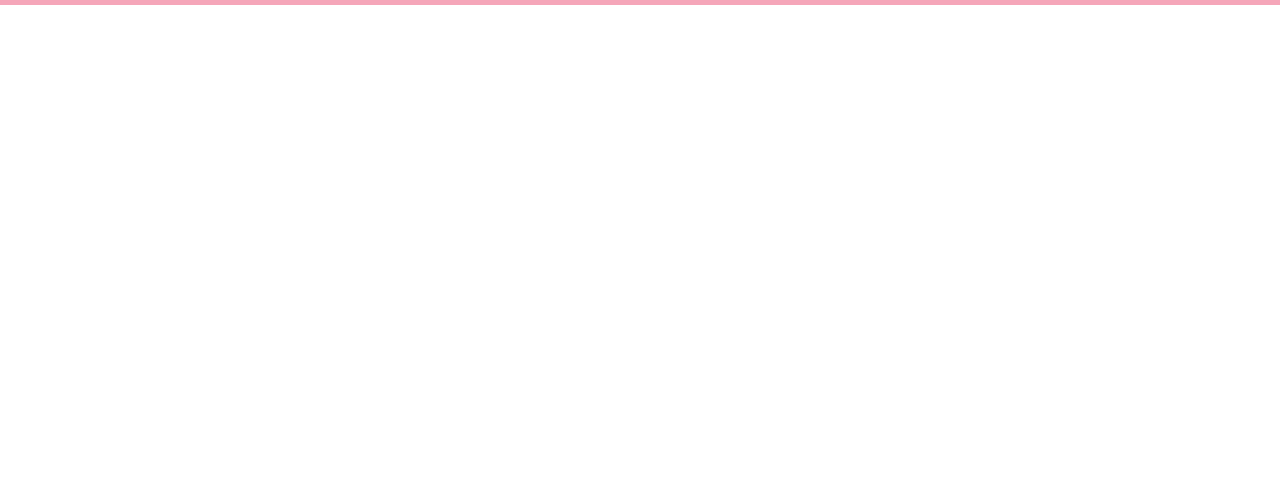
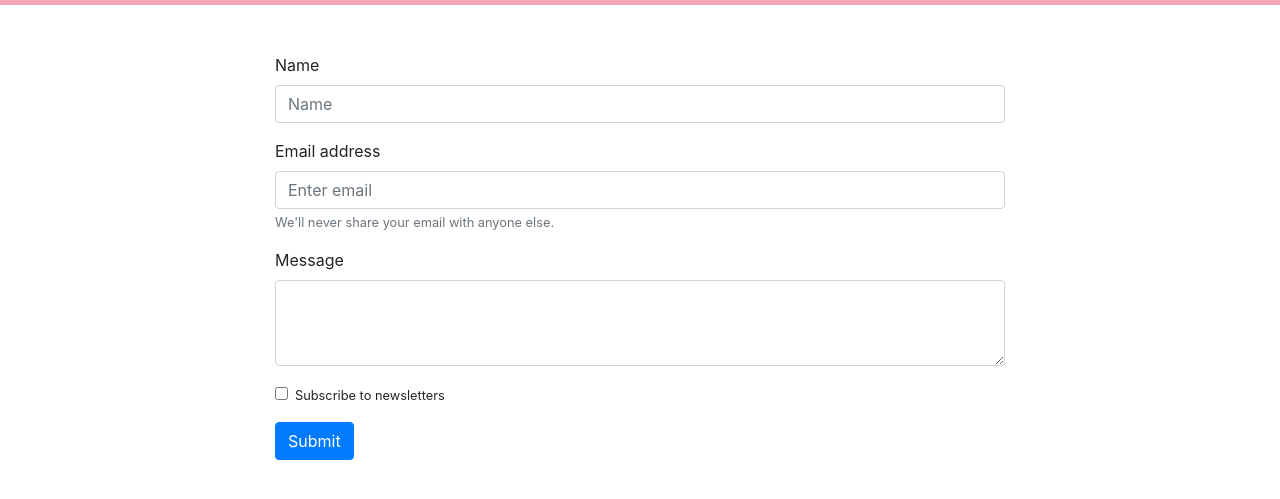
Before and after one commit to jimmytutron/BLACKPINK-Bootstrap, a plain HTML site: page contact.html in a window 1280 px wide. Shown: the part 71-570 px from the top of the page. Drawn offline with nearby package versions, Linux system fonts and the light colour scheme.

Commit message:
Complete contacts page using form components

```diff
--- a/contact.html
+++ b/contact.html
@@ -40,6 +40,34 @@
     </ul>
     </div>
   </nav>
+  <div class="container">
+    <div class="row align-items-center">
+        <div class="col-md-8 offset-md-2 my-5">
+            <form>
+  <div class="form-group">
+      <div class="form-group">
+    <label for="exampleInputPassword1">Name</label>
+    <input type="text" class="form-control" id="inputName" placeholder="Name">
+  </div>
+    <label for="exampleInputEmail1">Email address</label>
+    <input type="email" class="form-control" id="exampleInputEmail1" aria-describedby="emailHelp" placeholder="Enter email">
+    <small id="emailHelp" class="form-text text-muted">We'll never share your email with anyone else.</small>
+  </div>
+    <div class="form-group">
+    <label for="exampleFormControlTextarea1">Message</label>
+    <textarea class="form-control" id="exampleFormControlTextarea1" rows="3"></textarea>
+  </div>
+    <div class="form-group form-check">
+    <input type="checkbox" class="form-check-input" id="exampleCheck1">
+    <label class="form-check-label" for="exampleCheck1"><small>Subscribe to newsletters</small></label>
+  </div>
+  <button type="submit" class="btn btn-primary">Submit</button>
+</form>
+        </div>
+    </div>
+  </div>
+
+
 
 
     <!-- Optional JavaScript -->
```
